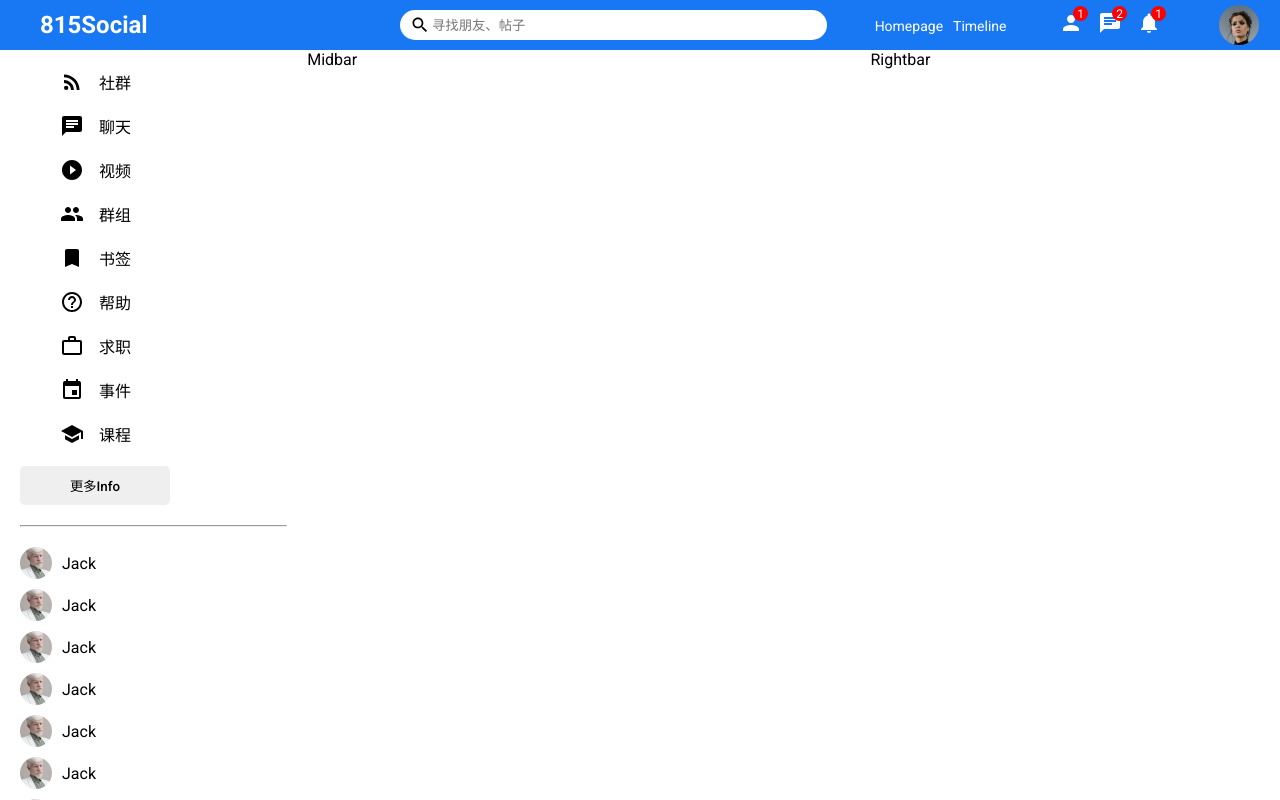
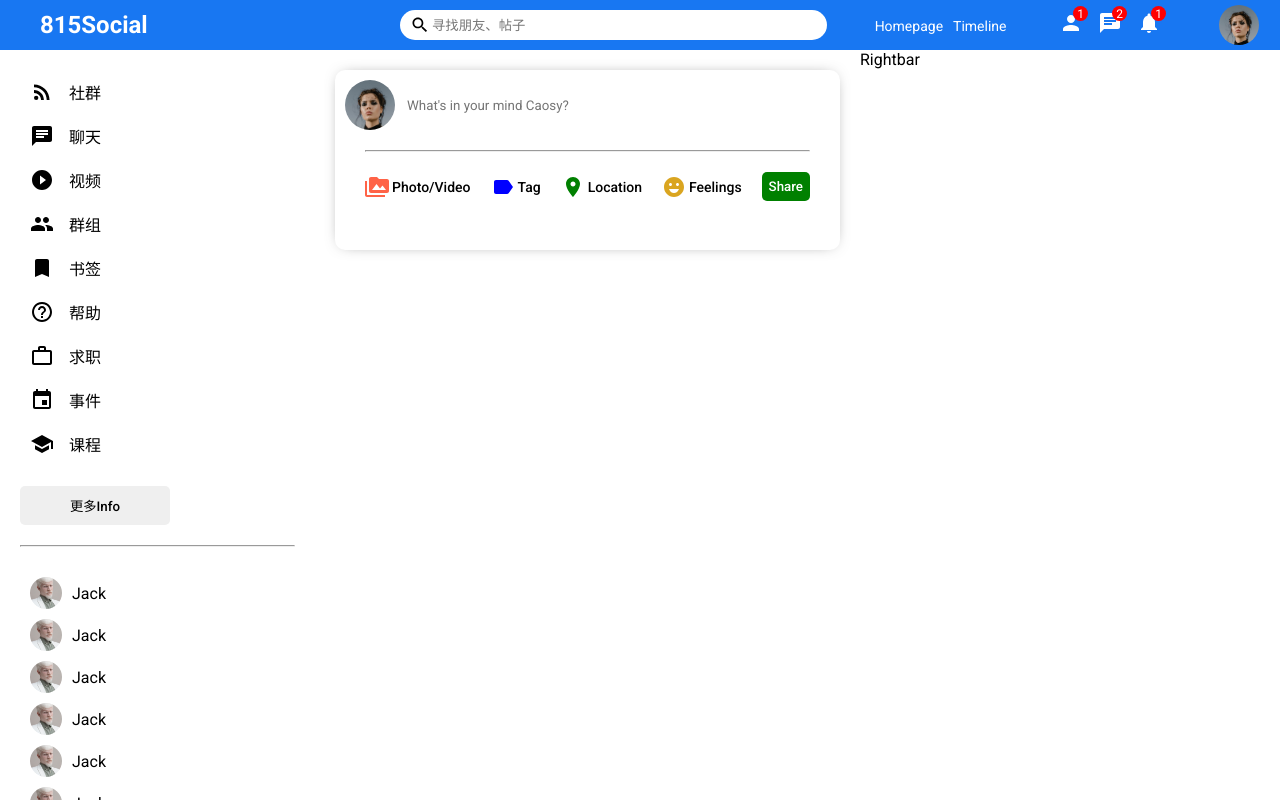
Before and after one commit to Cystatic/reactChat, a React (Create React App) app in the folder client/: page / in a window 1280 px wide. Built offline with nearby package versions, Linux system fonts and the light colour scheme.

Commit message:
share组件

```diff
--- a/client/src/components/leftbar/Leftbar.css
+++ b/client/src/components/leftbar/Leftbar.css
@@ -14,13 +14,15 @@
 
 }
 ::-webkit-scrollbar-thumb {
-    background-color: rgb(189, 181, 181);
+    background-color: rgb(167, 162, 162);
 }
 
 .leftbarWrapper{
     padding: 20px;
 }
 .leftbarList{
+    padding: 10px;
+    margin: 0;
     list-style: none;
 }
 .leftbarListItem{
@@ -44,7 +46,7 @@
 }
 
 .leftbarFriendList {
-    padding: 0;
+    padding: 10px;
     margin: 0;
     list-style: none;
 }
--- a/client/src/components/midbar/Midbar.css
+++ b/client/src/components/midbar/Midbar.css
@@ -1,3 +1,6 @@
 .midbar{
-    flex:5.5
+    flex:5
 }
+.midbarWrapper{
+    padding: 20px;
+}
--- a/client/src/components/midbar/Midbar.jsx
+++ b/client/src/components/midbar/Midbar.jsx
@@ -1,9 +1,12 @@
 import "./Midbar.css"
+import Share from "../share/Share"
 
 export default function Midbar() {
   return (
     <div className="midbar">
-        Midbar
+        <div className="midbarWrapper">
+          <Share/>
+        </div>
     </div>
   )
 }
--- /dev/null
+++ b/client/src/components/share/Share.css
@@ -0,0 +1,87 @@
+.share {
+    width: 100%;
+    border-radius: 10px;
+    height:180px;
+    -webkit-box-shadow: 0px 0px 16px -8px rgba(0, 0, 0, 0.68);
+    box-shadow: 0px 0px 16px -8px rgba(0, 0, 0, 0.68);
+  }
+.shareWrapper{
+    padding: 10px
+}
+.shareTop{
+    display: flex;
+    align-items: center;
+}
+.shareProfileImg{
+    height: 50px;
+    width: 50px;
+    border-radius: 50%;
+    object-fit: cover;
+    margin-right: 10px;
+}
+.shareInput{
+    width: 80%;
+    border: none;
+}
+.shareInput:focus{
+    outline: none;
+}
+.shareHr {
+    margin: 20px;
+}
+.shareBottom {
+    display: flex;
+    align-items: center;
+    justify-content: space-between;
+}
+
+.shareOptions{
+    display: flex;
+    margin-left: 20px;
+}
+
+.shareOption{
+    display: flex;
+    align-items: center;
+    margin-right: 20px;
+    cursor: pointer;
+}
+
+.shareIcon{
+    font-size: 18px;
+    margin-right: 3px;
+}
+
+.shareOptionText{
+    font-size: 14px;
+    font-weight: 500;
+}
+
+.shareButton{
+    border: none;
+    padding: 7px;
+    border-radius: 5px;
+    background-color: green;
+    font-weight: 500;
+    margin-right: 20px;
+    cursor: pointer;
+    color: white;
+}
+
+.shareImgContainer{
+    padding: 0 20px 10px 20px;
+    position: relative;
+}
+
+.shareImg{
+    width: 100%;
+    object-fit: cover;
+}
+
+.shareCancelImg{
+    position: absolute;
+    top: 0;
+    right: 20px;
+    cursor: pointer;
+    opacity: 0.7;
+}
--- /dev/null
+++ b/client/src/components/share/Share.jsx
@@ -0,0 +1,38 @@
+import "./Share.css"
+import { PermMedia,Label,Room,EmojiEmotions } from "@mui/icons-material"
+
+export default function Share() {
+  return (
+    <div className="share">
+        <div className="shareWrapper">
+            <div className="shareTop">
+                <img src="/assets/person/1.jpeg" alt="" className="shareProfileImg" />
+                <input placeholder="What's in your mind Caosy?" className="shareInput" />
+            </div>
+            <hr className="shareHr" />
+            <div className="shareBottom">
+                <div className="shareOptions">
+                    <div className="shareOption">
+                        <PermMedia htmlColor="tomato" className="shareIcon"/>
+                        <span className="shareOptionText">Photo/Video</span>
+                    </div>
+                    <div className="shareOption">
+                        <Label htmlColor="blue" className="shareIcon"/>
+                        <span className="shareOptionText">Tag</span>
+                    </div>
+                    <div className="shareOption">
+                        <Room htmlColor="green" className="shareIcon"/>
+                        <span className="shareOptionText">Location</span>
+                    </div>
+                    <div className="shareOption">
+                        <EmojiEmotions htmlColor="goldenrod" className="shareIcon"/>
+                        <span className="shareOptionText">Feelings</span>
+                    </div>
+                </div>
+                <button className="shareButton">Share</button>
+            </div>
+        </div>
+
+    </div>
+  )
+}
```
